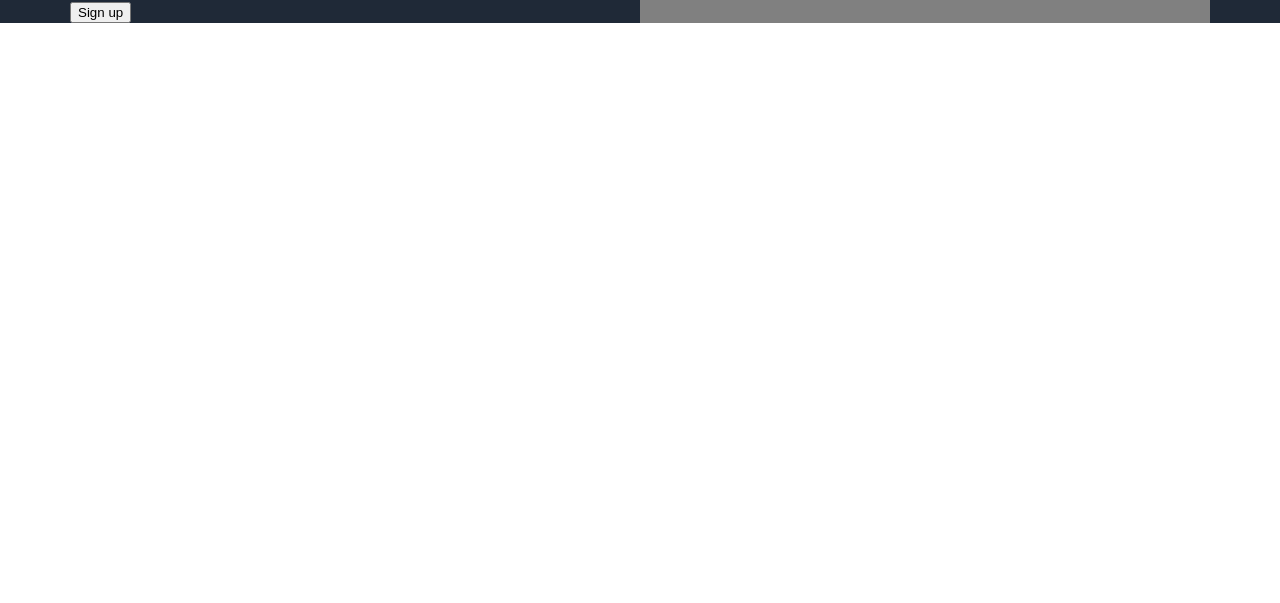
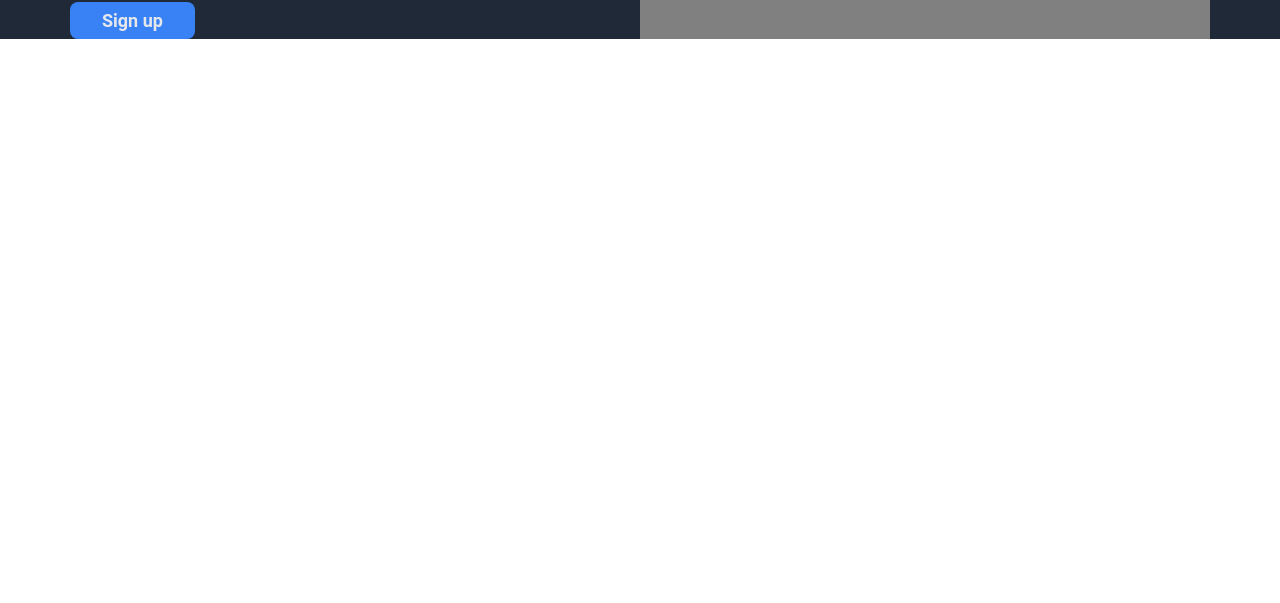
Before and after one commit to rob-carruthers/landing-page, a plain HTML site: page index.html in a window 1280 px wide. Shown: the part 197-800 px from the top of the page. Drawn offline with Linux system fonts and the light colour scheme.

Commit message:
Add rounded corners and other button styling

```diff
--- a/style.css
+++ b/style.css
@@ -60,6 +60,19 @@ body {
     gap: 16px;
 }
 
+.signup {
+    background-color: #3882f6;
+    border: 0;
+    font-weight: bold;
+    font-size: 18px;
+    color: #e5e7eb;
+    font-family: "Roboto", sans-serif;
+    border-radius: 8px;
+    padding: 8px;
+    padding-left: 32px;
+    padding-right: 32px;
+}
+
 a {
     text-decoration: none;
 }
```
